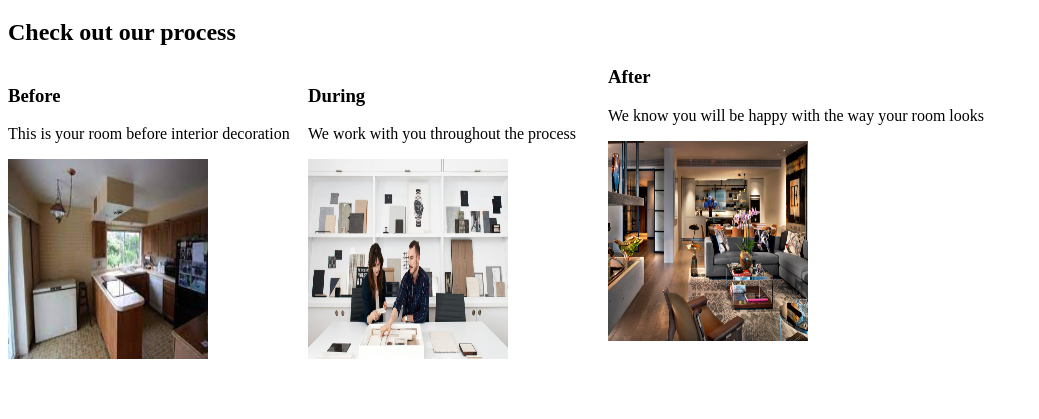
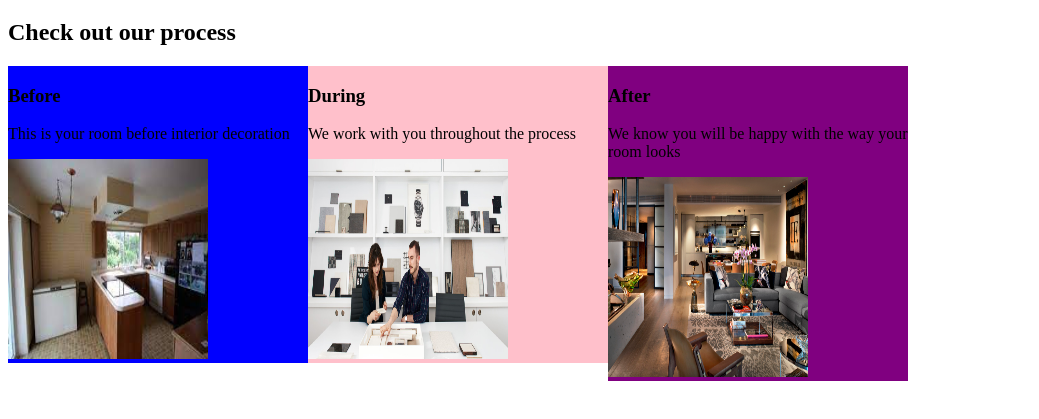
Before and after one commit to krishops/floats, a plain HTML site: page interior-decor/index.html in a window 1280 px wide. Shown: the part 61-480 px from the top of the page, without its empty margins (0-1039 px from the left). Drawn offline with Linux system fonts and the light colour scheme.

Commit message:
style columns with box models

```diff
--- a/interior-decor/css/styles.css
+++ b/interior-decor/css/styles.css
@@ -1,6 +1,19 @@
-.column{
+.column1{
   width: 300px;
   float: left;
+  background-color: blue;
+}
+
+.column2{
+  width: 300px;
+  float: left;
+  background-color: pink;
+}
+
+.column3{
+  width: 300px;
+  float: left;
+  background-color: purple;
 }
 
 img {
--- a/interior-decor/index.html
+++ b/interior-decor/index.html
@@ -8,19 +8,20 @@
 <body>
   <h1>Interior Design</h1>
   <h2>Check out our process</h2>
-  <div class="column">
+  <div class="column1">
     <h3>Before</h3>
     <p>This is your room before interior decoration</p>
     <img src="img/before.jpg" alt="Before">
   </div>
-  <div class="column">
+  <div class="column2">
     <h3>During</h3>
     <p>We work with you throughout the process</p>
     <img src="img/during.jpg" alt="During">
   </div>
-  <div class="column"></div>
+  <div class="column3">
     <h3>After</h3>
     <p>We know you will be happy with the way your room looks</p>
     <img src="img/after.jpg" alt="After">
+  </div>
 </body>
 </html>
```
